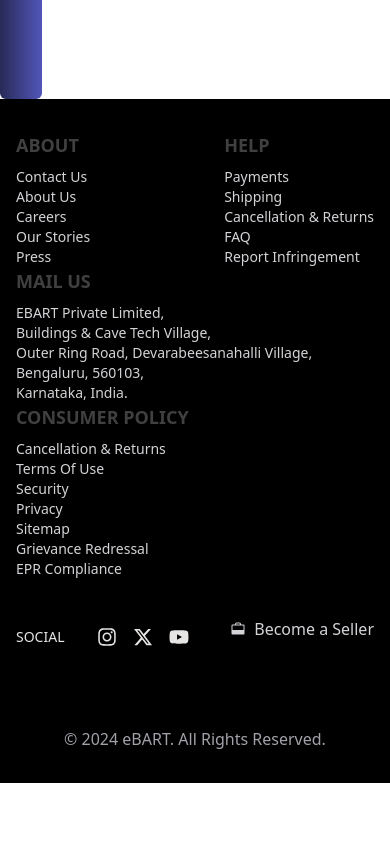
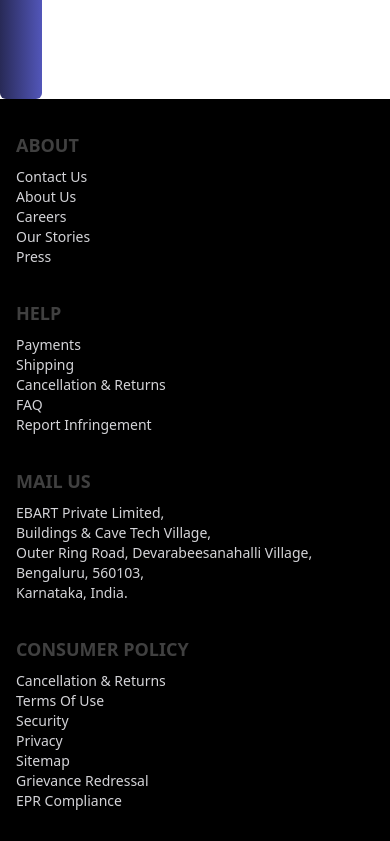
Before and after one commit to TRshyam/React-E-Commers, a React (Vite) app: page / in a window 390 px wide. Shown: the part 903-1744 px from the top of the page. Before the commit the page ends 1686 px from the top, so only its background shows below. Built offline with nearby package versions, Linux system fonts and the light colour scheme.

Commit message:
Update Footer.jsx

```diff
--- a/src/components/Footer.jsx
+++ b/src/components/Footer.jsx
@@ -8,10 +8,10 @@
 const Footer = () => {
   return (
     <footer className="bg-black px-4 py-8 sm:px-12 sm:py-16">
-      <div className="flex flex-wrap justify-between max-w-7xl mx-auto">
+      <div className="flex flex-col md:flex-row justify-between max-w-7xl mx-auto">
         {/* About Section */}
         <div className="footer-section">
-          <h2 className="text-lg font-semibold text-neutral-700 mb-2">ABOUT</h2>
+          <h2 className="text-lg font-semibold  text-neutral-700 mb-2">ABOUT</h2>
           <ul className="text-sm leading-5 text-zinc-300">
             <li>Contact Us</li>
             <li>About Us</li>
@@ -21,7 +21,7 @@
           </ul>
         </div>
         {/* Help Section */}
-        <div className="footer-section">
+        <div className="footer-section pt-8 md:pt-0">
           <h2 className="text-lg font-semibold text-neutral-700 mb-2">HELP</h2>
           <ul className="text-sm leading-5 text-zinc-300">
             <li>Payments</li>
@@ -32,7 +32,7 @@
           </ul>
         </div>
         {/* Mail Us Section */}
-        <div className="footer-section">
+        <div className="footer-section pt-8 md:pt-0">
           <h2 className="text-lg font-semibold text-neutral-700 mb-2">MAIL US</h2>
           <ul className="text-sm leading-5 text-zinc-300">
             <li>EBART Private Limited,</li>
@@ -43,7 +43,7 @@
             </ul>
         </div>
         {/* Consumer Policy Section */}
-        <div className="footer-section">
+        <div className="footer-section pt-8 md:pt-0">
           <h2 className="text-lg font-semibold text-neutral-700 mb-2">CONSUMER POLICY</h2>
           <ul className="text-sm leading-5 text-zinc-300">
             <li>Cancellation & Returns</li>
@@ -56,7 +56,7 @@
           </ul>
         </div>
       </div>
-      <div className='flex mt-8 flex-wrap justify-between max-w-7xl mx-auto'>
+      <div className='flex mt-8 flex-wrap justify-between max-w-7xl mx-auto pt-2 md:pt-0'>
           {/* Social Section */}
           <div className="flex items-center text-stone-200 gap-4 mt-4 sm:mt-0">
             <span className="mr-4 text-sm">SOCIAL</span>
```
